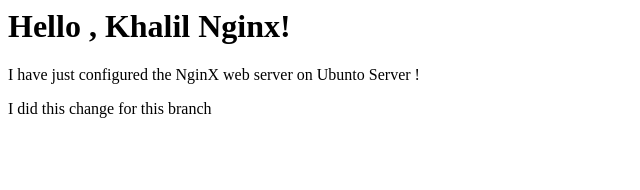
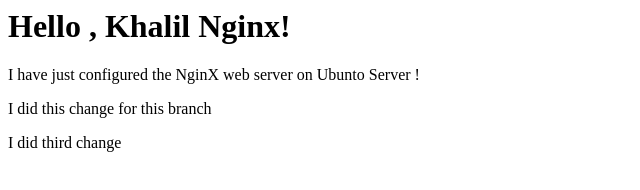
Before and after one commit to devopsclacai/session2project1, a plain HTML site: page index.html in a window 1280 px wide. Shown: the whole page, without its empty margins (0-640 px from the left). Drawn offline with Linux system fonts and the light colour scheme.

Commit message:
Doing third Change

```diff
--- a/index.html
+++ b/index.html
@@ -8,5 +8,6 @@
  <h1> Hello , Khalil Nginx! </h1>
  <p> I have just configured the NginX web server on Ubunto Server ! </p>
  <p> I did this change for this branch <p>
+ <p> I did third change </p>
 </body>
 </html>
```
Also changed, not shown: 1 other file.
